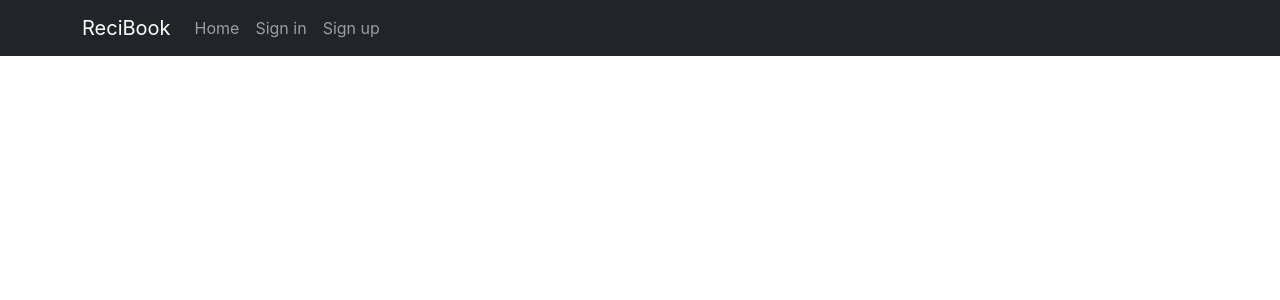
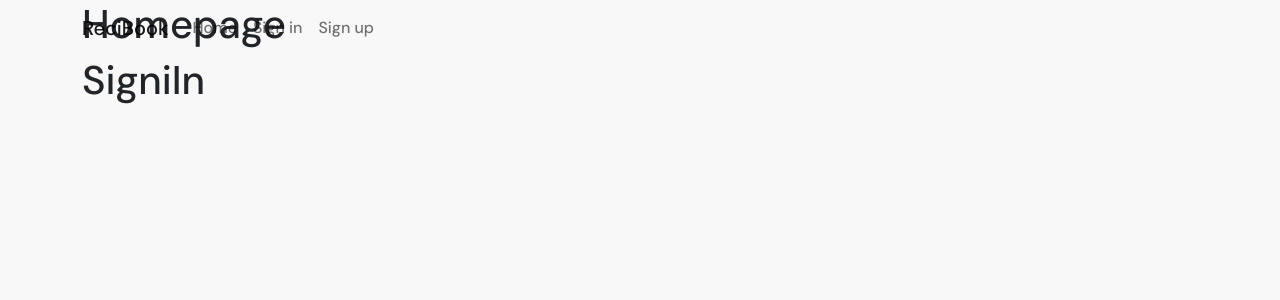
Before and after one commit to GaganBehrh/p5frontendpart, a React (Create React App) app: page / in a window 1280 px wide. Shown: the top 300 px of the page. Built offline with nearby package versions, Linux system fonts and the light colour scheme.

Commit message:
custom style addition under progress

```diff
--- a/public/index.html
+++ b/public/index.html
@@ -31,6 +31,7 @@
       work correctly both with client-side routing and a non-root public URL.
       Learn how to configure a non-root public URL by running `npm run build`.
     -->
+    <link href="https://fonts.googleapis.com/css2?family=DM+Sans:wght@500;700&display=swap" rel="stylesheet" />
 
     <title>React App</title>
   </head>
--- a/src/App.css
+++ /dev/null
@@ -1,38 +0,0 @@
-.App {
-  text-align: center;
-}
-
-.App-logo {
-  height: 40vmin;
-  pointer-events: none;
-}
-
-@media (prefers-reduced-motion: no-preference) {
-  .App-logo {
-    animation: App-logo-spin infinite 20s linear;
-  }
-}
-
-.App-header {
-  background-color: #282c34;
-  min-height: 100vh;
-  display: flex;
-  flex-direction: column;
-  align-items: center;
-  justify-content: center;
-  font-size: calc(10px + 2vmin);
-  color: white;
-}
-
-.App-link {
-  color: #61dafb;
-}
-
-@keyframes App-logo-spin {
-  from {
-    transform: rotate(0deg);
-  }
-  to {
-    transform: rotate(360deg);
-  }
-}
--- a/src/App.js
+++ b/src/App.js
@@ -1,10 +1,15 @@
 
-import './App.css';
+import styles from './App.module.css';
 import Navigationbar from "./components/Navigationbar";
+import Container from "react-bootstrap/Container";
 function App() {
   return (
-    <div className="App">
+    <div className={styles.App}>
       <Navigationbar />
+      <Container>
+        <h1>Homepage</h1>
+        <h1>SigniIn</h1>
+      </Container>
     </div>
   );
 }
--- /dev/null
+++ b/src/App.module.css
@@ -0,0 +1,5 @@
+.App {
+    font-family: "DM Sans", sans-serif;
+    background-color: #f8f8f8;
+    min-height: 100vh;
+}
--- a/src/components/Navigationbar.js
+++ b/src/components/Navigationbar.js
@@ -1,8 +1,9 @@
 import React from "react";
 import { Navbar, Container, Nav } from "react-bootstrap";
+import styles from "../styles/Navigationbar.module.css";
 const Navigationbar = () => {
     return (
-        <Navbar bg="dark" variant="dark" expand="md" fixed="top">
+        <Navbar  expand="md" fixed="top">
             <Container>
                 <Navbar.Brand>
                     ReciBook
--- /dev/null
+++ b/src/styles/Navigationbar.module.css
@@ -0,0 +1,5 @@
+.Navigationbar{
+    background-color: black;
+    border: 1px solid #dadadf;
+
+}
```
